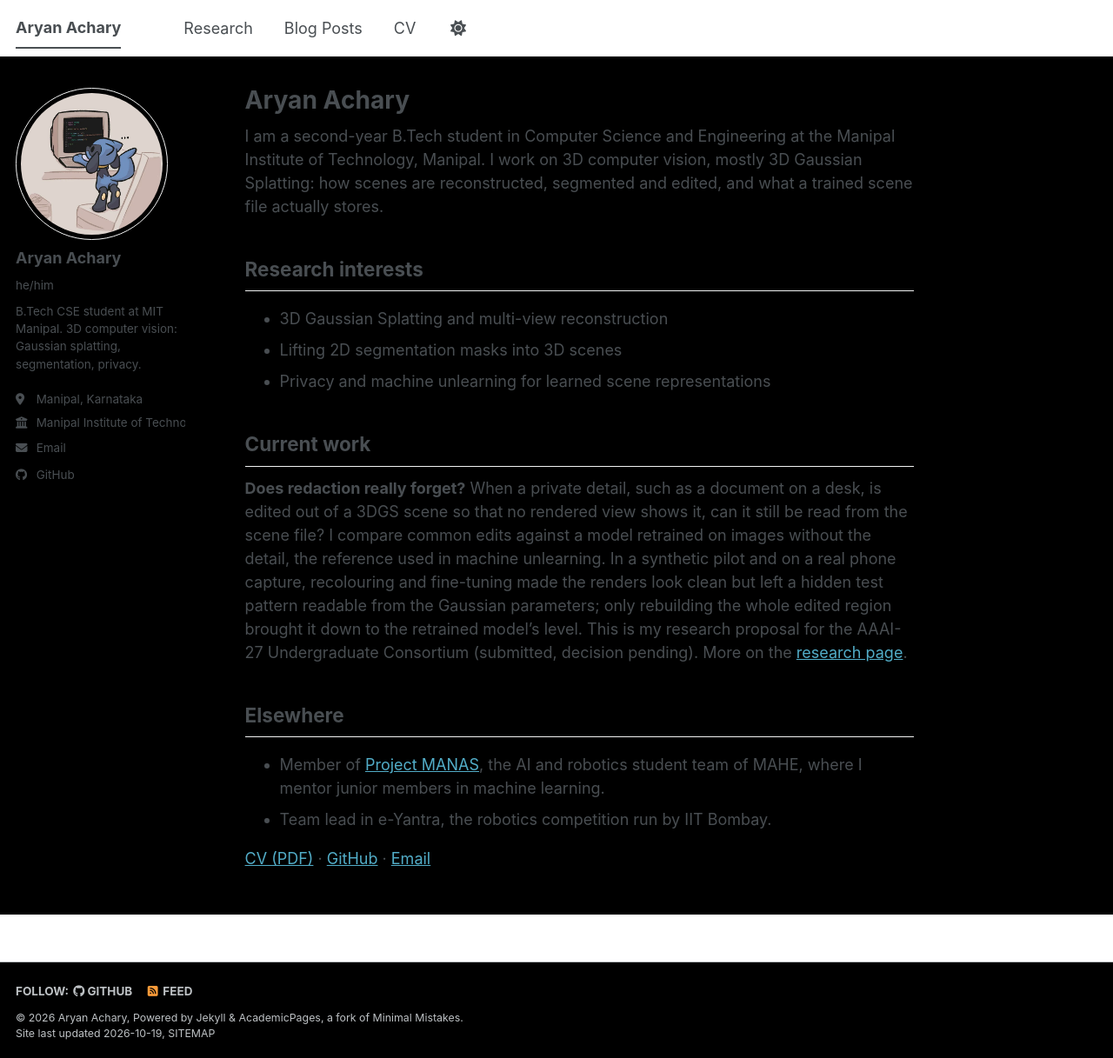
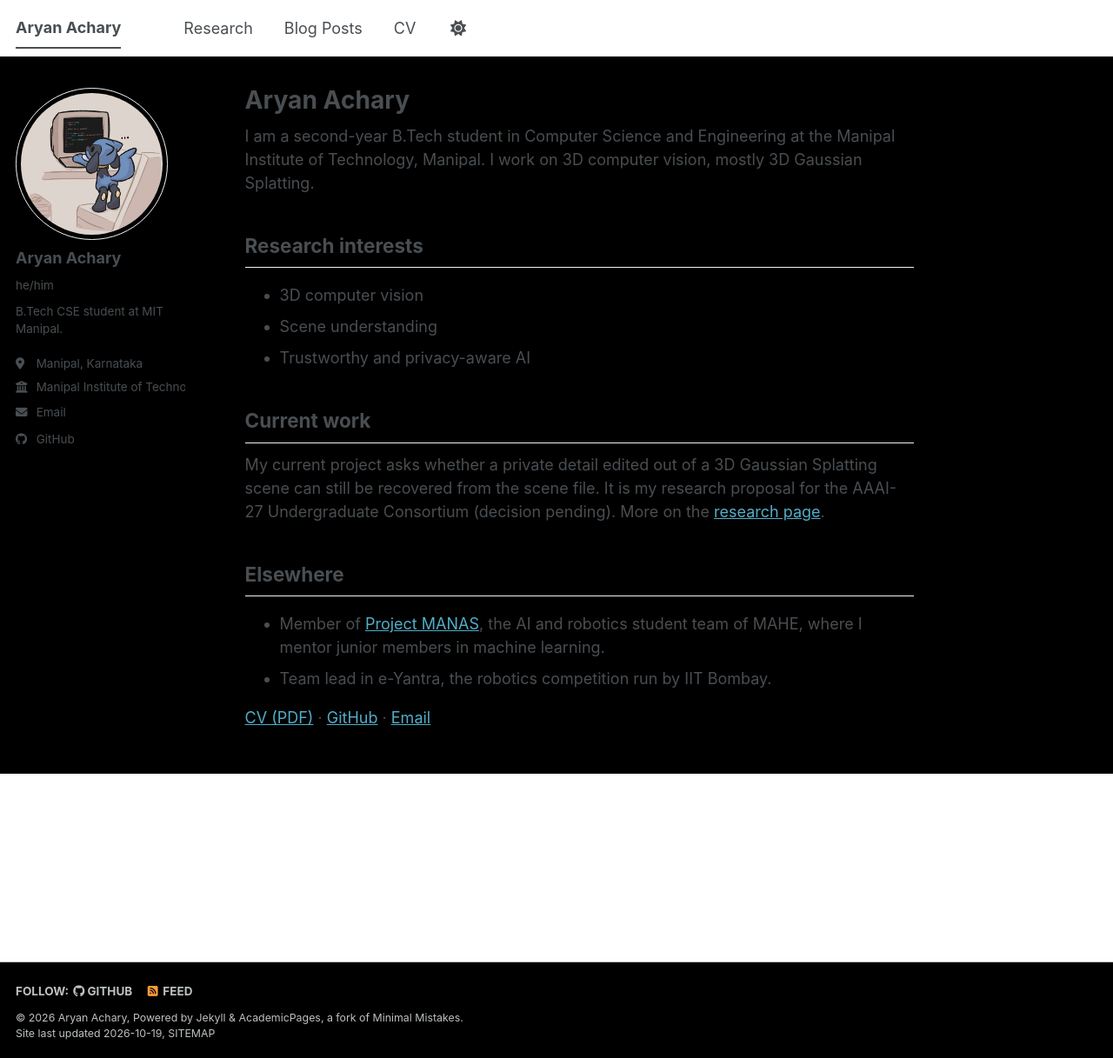
Before and after one commit to Aryan241/Aryan241.github.io, a Jekyll site: the page built from _pages/about.md, in a window 1280 px wide and 1217 px high. Shown: the whole window at 87% size. Built offline with Jekyll 4.4.1, drawn with Linux system fonts in a browser that asks for light colours; a script bundle is joined from its source files by our own code; library files that are not in the unit come from our copies.

Commit message:
Simplify homepage wording and bio, fix CV table spacing

```diff
--- a/_config.yml
+++ b/_config.yml
@@ -26,7 +26,7 @@ author:
   avatar           : "my_profile.webp"
   name             : "Aryan Achary"
   pronouns         : "he/him"
-  bio              : "B.Tech CSE student at MIT Manipal. 3D computer vision: Gaussian splatting, segmentation, privacy."
+  bio              : "B.Tech CSE student at MIT Manipal."
   location         : "Manipal, Karnataka"
   employer         : "Manipal Institute of Technology"
   #uri              : # URL
--- a/_pages/about.md
+++ b/_pages/about.md
@@ -7,17 +7,17 @@ redirect_from:
   - /about.html
 ---
 
-I am a second-year B.Tech student in Computer Science and Engineering at the Manipal Institute of Technology, Manipal. I work on 3D computer vision, mostly 3D Gaussian Splatting: how scenes are reconstructed, segmented and edited, and what a trained scene file actually stores.
+I am a second-year B.Tech student in Computer Science and Engineering at the Manipal Institute of Technology, Manipal. I work on 3D computer vision, mostly 3D Gaussian Splatting.
 
 Research interests
 ------
-- 3D Gaussian Splatting and multi-view reconstruction
-- Lifting 2D segmentation masks into 3D scenes
-- Privacy and machine unlearning for learned scene representations
+- 3D computer vision
+- Scene understanding
+- Trustworthy and privacy-aware AI
 
 Current work
 ------
-**Does redaction really forget?** When a private detail, such as a document on a desk, is edited out of a 3DGS scene so that no rendered view shows it, can it still be read from the scene file? I compare common edits against a model retrained on images without the detail, the reference used in machine unlearning. In a synthetic pilot and on a real phone capture, recolouring and fine-tuning made the renders look clean but left a hidden test pattern readable from the Gaussian parameters; only rebuilding the whole edited region brought it down to the retrained model's level. This is my research proposal for the AAAI-27 Undergraduate Consortium (submitted, decision pending). More on the [research page](/research/).
+My current project asks whether a private detail edited out of a 3D Gaussian Splatting scene can still be recovered from the scene file. It is my research proposal for the AAAI-27 Undergraduate Consortium (decision pending). More on the [research page](/research/).
 
 Elsewhere
 ------
```
Also changed, not shown: _pages/cv.md (+1 -0 lines).
